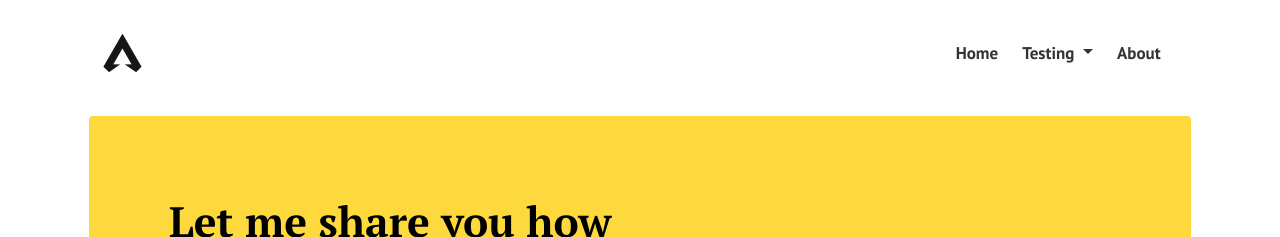
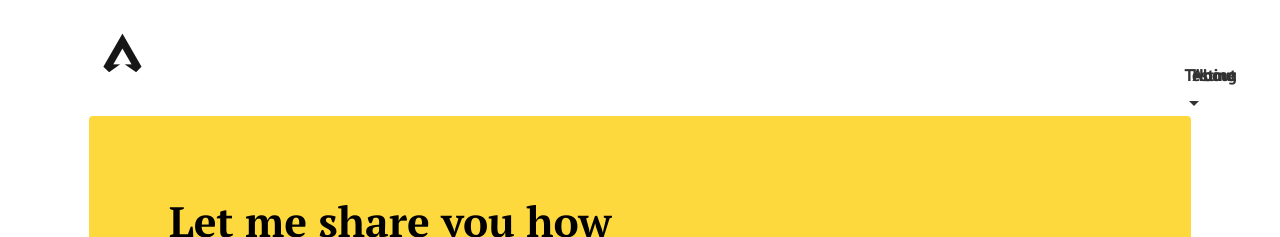
Before and after one commit to ltphuong/ltphuong.github.io, a Jekyll site: the page built from index.html, in a window 1280 px wide. Shown: the top 237 px of the page. Built offline with Jekyll 4.4.1, drawn with Linux system fonts in a browser that asks for light colours; the list of posts is cut into pages by our own code; comment, search, counter and statistics services are not loaded.

Commit message:
update css

```diff
--- a/assets/css/theme.scss
+++ b/assets/css/theme.scss
@@ -127,7 +127,7 @@ small, .small {
   position: absolute;
 }
 
-.nav-item.dropdown:hover .dropdown-menu {
+.nav-item.dropdown:hover{
   display: block;
 }
 
@@ -143,6 +143,7 @@ small, .small {
 .navbar-nav .nav-link,
 .dropdown-menu .dropdown-item {
   transition: background-color 0.3s ease;
+  position: absolute;
 }
 
 /* Sidebar
```
